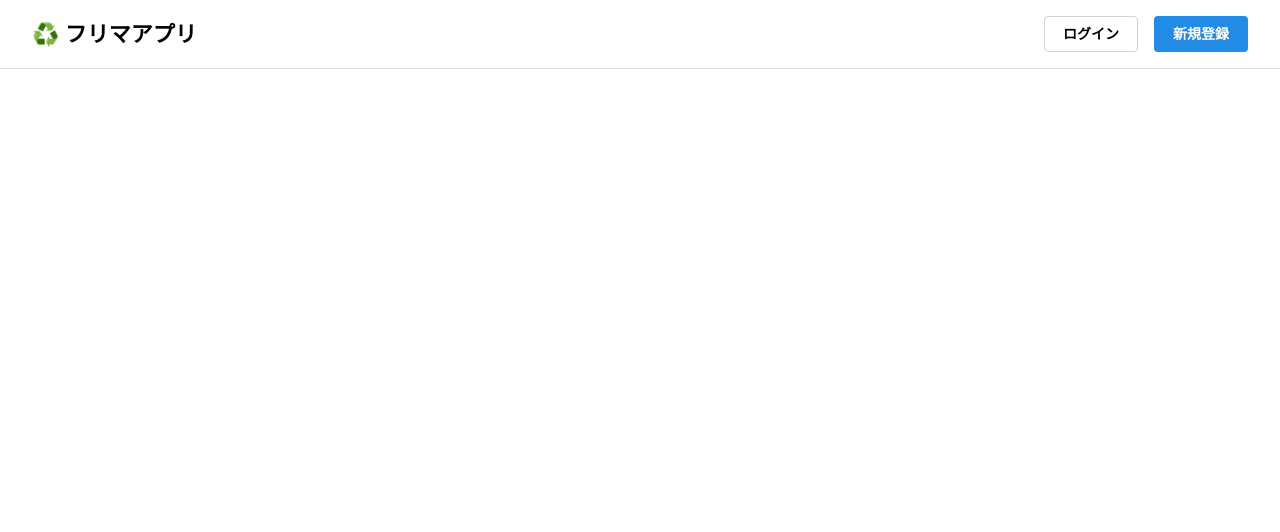
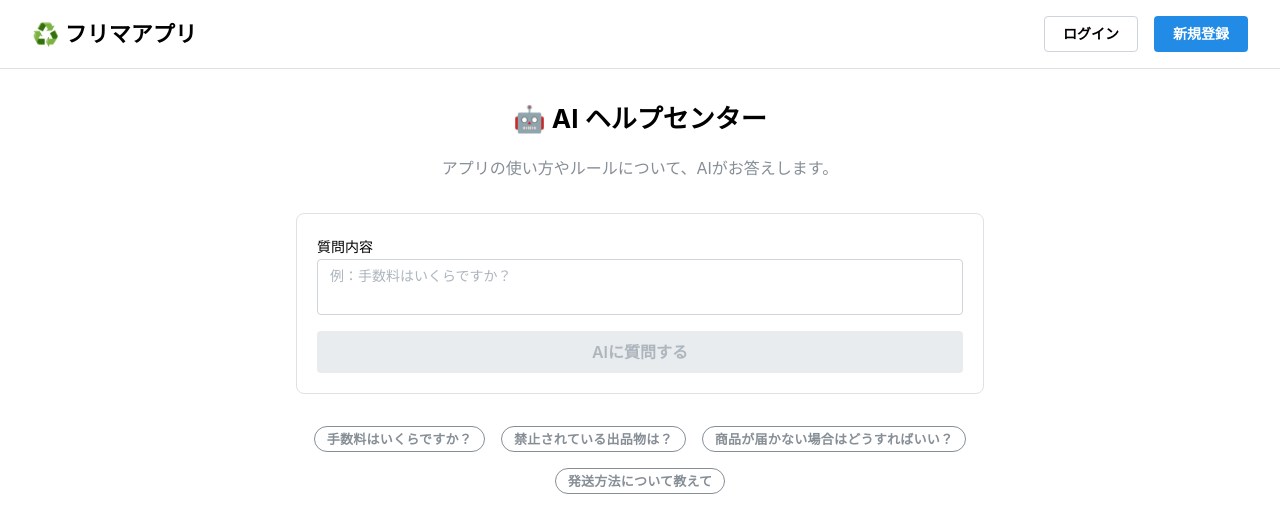
Before and after one commit to Nao-tktk/hackathon-frontend, a React (Vite) app in the folder my-app-hackathon/: page /help in a window 1280 px wide. Before the commit this address had no page. Shown: the top 532 px of the page. Built offline with nearby package versions, Linux system fonts and the light colour scheme.

Commit message:
create Help

```diff
--- a/my-app-hackathon/src/App.tsx
+++ b/my-app-hackathon/src/App.tsx
@@ -9,6 +9,7 @@ import { SellItem } from "./pages/SellItem";
 import { ItemDetail } from "./pages/ItemDetail";
 import { Chat } from "./pages/Chat";
 import { Notifications } from "./pages/Notifications";
+import { Help } from "./pages/Help";
 
 function App() {
   return (
@@ -23,6 +24,7 @@ function App() {
         <Route path="/items/:id" element={<ItemDetail />} />
         <Route path="/chat/:itemId/:partnerId" element={<Chat />} />
         <Route path="/notifications" element={<Notifications />} />
+        <Route path="/help" element={<Help />} />
       </Routes>
     </MantineProvider>
   );
--- a/my-app-hackathon/src/components/Header.tsx
+++ b/my-app-hackathon/src/components/Header.tsx
@@ -53,6 +53,15 @@ export const Header = () => {
                 🔔 お知らせ
               </Button>
 
+              <Button
+                component={Link}
+                to="/help"
+                variant="subtle"
+                color="grape"
+              >
+                ❓ ヘルプ
+              </Button>
+
               <Button component={Link} to="/sell" color="teal" variant="light">
                 出品する
               </Button>
--- /dev/null
+++ b/my-app-hackathon/src/pages/Help.tsx
@@ -0,0 +1,115 @@
+// src/pages/Help.tsx
+import { useState } from "react";
+import {
+  Container,
+  Title,
+  Text,
+  Textarea,
+  Button,
+  Paper,
+  Loader,
+  Group,
+  Badge,
+} from "@mantine/core";
+
+export const Help = () => {
+  const [query, setQuery] = useState("");
+  const [answer, setAnswer] = useState("");
+  const [loading, setLoading] = useState(false);
+
+  // デモ用にクリックだけで質問できるボタン
+  const exampleQuestions = [
+    "手数料はいくらですか？",
+    "禁止されている出品物は？",
+    "商品が届かない場合はどうすればいい？",
+    "発送方法について教えて",
+  ];
+
+  const handleAsk = async (questionText: string) => {
+    if (!questionText.trim()) return;
+
+    setLoading(true);
+    setAnswer("");
+
+    // 入力欄も更新（チップを押したとき用）
+    setQuery(questionText);
+
+    try {
+      const res = await fetch("/api/help", {
+        method: "POST",
+        headers: { "Content-Type": "application/json" },
+        body: JSON.stringify({ query: questionText }),
+      });
+
+      if (!res.ok) throw new Error("Network error");
+
+      const data = await res.json();
+      setAnswer(data.answer);
+    } catch (error) {
+      console.error(error);
+      setAnswer("エラーが発生しました。もう一度お試しください。");
+    } finally {
+      setLoading(false);
+    }
+  };
+
+  return (
+    <Container size="sm" py="xl">
+      <Title order={2} mb="lg" ta="center">
+        🤖 AI ヘルプセンター
+      </Title>
+      <Text c="dimmed" ta="center" mb="xl">
+        アプリの使い方やルールについて、AIがお答えします。
+      </Text>
+
+      {/* 質問入力エリア */}
+      <Paper withBorder p="lg" radius="md" mb="xl">
+        <Textarea
+          placeholder="例：手数料はいくらですか？"
+          label="質問内容"
+          minRows={3}
+          value={query}
+          onChange={(e) => setQuery(e.target.value)}
+          mb="md"
+        />
+        <Button
+          fullWidth
+          size="md"
+          onClick={() => handleAsk(query)}
+          disabled={loading || !query}
+          color="grape"
+        >
+          {loading ? <Loader size="xs" color="white" /> : "AIに質問する"}
+        </Button>
+      </Paper>
+
+      {/* よくある質問チップ（デモ用） */}
+      <Group mb="xl" justify="center">
+        {exampleQuestions.map((q) => (
+          <Badge
+            key={q}
+            size="lg"
+            variant="outline"
+            style={{ cursor: "pointer" }}
+            onClick={() => handleAsk(q)}
+            color="gray"
+          >
+            {q}
+          </Badge>
+        ))}
+      </Group>
+
+      {/* 回答表示エリア */}
+      {answer && (
+        <Paper withBorder p="xl" radius="md" bg="gray.0">
+          <Title order={4} mb="sm">
+            💡 AIからの回答
+          </Title>
+          <Text style={{ whiteSpace: "pre-wrap", lineHeight: 1.6 }}>
+            {answer}
+          </Text>
+        </Paper>
+      )}
+    </Container>
+  );
+};
```
